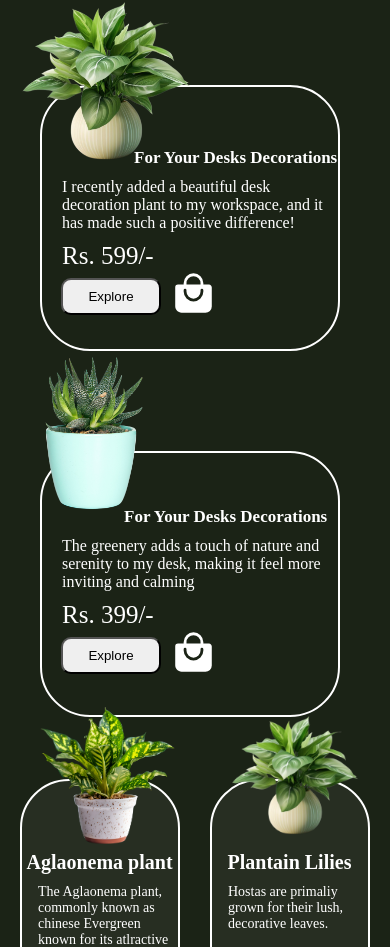
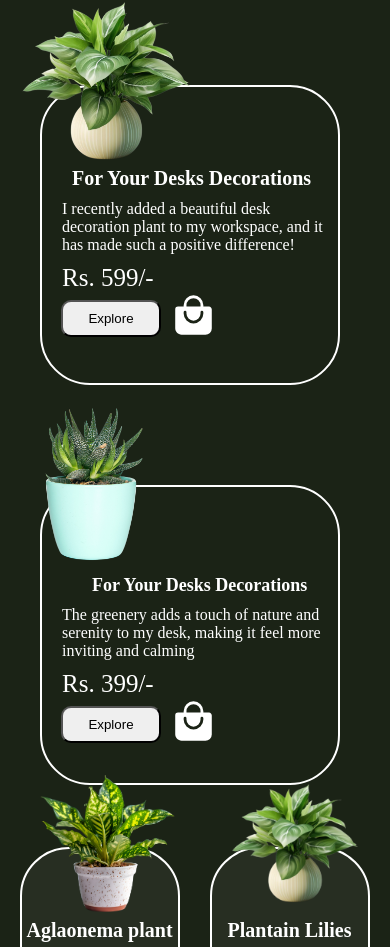
Before and after one commit to Ashish521523/Plant, a React (Vite) app: page / in a window 390 px wide. Shown: the part 1179-2126 px from the top of the page. Built offline with nearby package versions, Linux system fonts and the light colour scheme.

Commit message:
Added new section

```diff
--- a/src/Component/Trendy_plant.css
+++ b/src/Component/Trendy_plant.css
@@ -76,14 +76,14 @@
     flex-direction: column;
     margin-top: 100px;
     width: 300px;
-    height: 266px;
+    height: 300px;
   }
 
   .plantContenar1 {
     display: flex;
     flex-direction: column;
     width: 300px;
-    height: 266px;
+    height: 300px;
     margin-top: 100px;
   }
 
@@ -96,15 +96,12 @@
   }
 
   .plant_about1 {
-    margin-top: -34px;
+    margin-top: -15px;
   }
 
   .plant_name1 {
-    margin-left: 72px;
-  }
-
-  .plant_about2 {
-    margin-bottom: 224px;
+    margin-left: 10px;
+    font-size: 20px;
   }
 
   .trendy_img2 {
@@ -114,6 +111,7 @@
   }
 
   .plant_name2 {
-    margin-left: 62px;
+    margin-left: 30px;
+    font-size: 18px;
   }
 }
```
